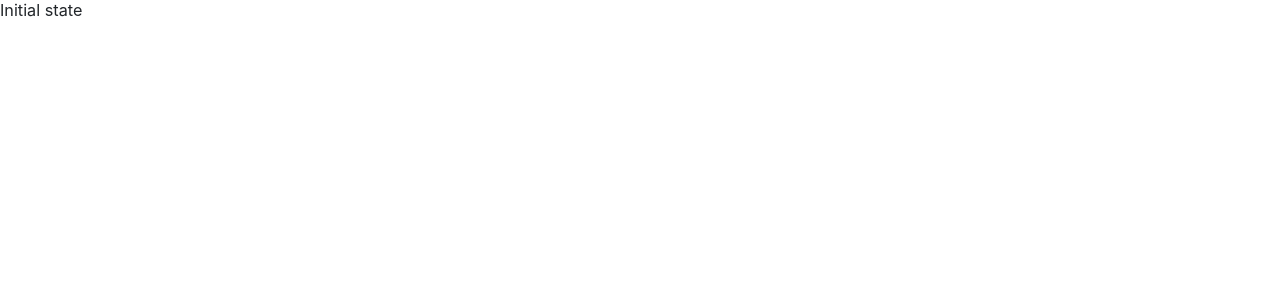
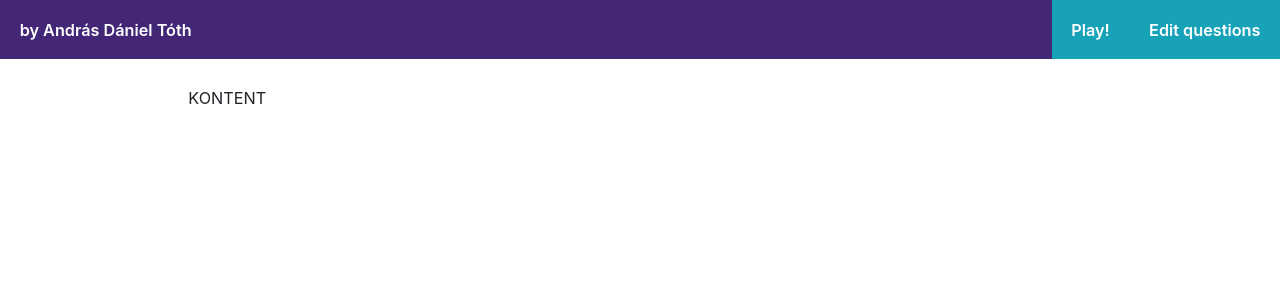
Before and after one commit to latobibor/icf-homework, a React (Create React App) app: page / in a window 1280 px wide. Shown: the top 300 px of the page. Built offline with nearby package versions, Linux system fonts and the light colour scheme.

Commit message:
basic layout

```diff
--- a/src/App.css
+++ /dev/null
@@ -1,3 +0,0 @@
-.app {
-  background-color: white;
-}
--- a/src/App.tsx
+++ b/src/App.tsx
@@ -1,11 +1,13 @@
-import React from 'react';
-import './App.css';
+import React from "react";
+import "./app.scss";
+import { Header } from "./components/header";
 
 function App() {
   return (
-    <div className="app">
-      Initial state
-    </div>
+    <>
+      <Header />
+      <div className="app">KONTENT</div>
+    </>
   );
 }
 
--- /dev/null
+++ b/src/app.scss
@@ -0,0 +1,8 @@
+@import "./style/variables";
+
+.app {
+  width: 75vw;
+  margin: 0 auto;
+
+  padding: $spacing-unit-4;
+}
--- /dev/null
+++ b/src/components/header.scss
@@ -0,0 +1,22 @@
+@import '../style/variables';
+
+header {
+  background-color: darken($purple, 20%);
+  color: white;
+
+  @include bold-font;
+
+  display: flex;
+
+  .header-menu {
+    padding: $spacing-unit-2;
+
+    &.disclaimer {
+      flex-grow: 1;
+    }
+
+    &.menu-item {
+      background-color: $cyan;
+    }
+  }
+}
--- /dev/null
+++ b/src/components/header.tsx
@@ -0,0 +1,14 @@
+import React from "react";
+import "./header.scss";
+
+export function Header() {
+  return (
+    <header>
+      <div className="header-menu disclaimer">by András Dániel Tóth</div>
+
+      <div className="header-menu menu-item">Play!</div>
+
+      <div className="header-menu menu-item">Edit questions</div>
+    </header>
+  );
+}
--- a/src/index.scss
+++ b/src/index.scss
@@ -1,14 +1,11 @@
 @import './style/resets.scss';
 @import './style/typography.scss';
-@import './style/style-imports.scss';
 
 body {
   background-color: $body-bg;
   color: $body-color;
 
-  font-family: -apple-system, BlinkMacSystemFont, "Segoe UI", "Roboto", "Oxygen",
-    "Ubuntu", "Cantarell", "Fira Sans", "Droid Sans", "Helvetica Neue",
-    sans-serif;
+  font-family: $font-family-base;
   -webkit-font-smoothing: antialiased;
   -moz-osx-font-smoothing: grayscale;
 }
--- a/src/index.tsx
+++ b/src/index.tsx
@@ -1,7 +1,7 @@
 import React from 'react';
 import ReactDOM from 'react-dom';
 import './index.scss';
-import App from './App';
+import App from './app';
 import * as serviceWorker from './serviceWorker';
 
 ReactDOM.render(
--- a/src/style/typography.scss
+++ b/src/style/typography.scss
@@ -1,5 +1,21 @@
-$base-font-size: calc(0.75rem + 0.33vw);
+@import './variables';
 
 :root {
   font-size: $base-font-size;
 }
+
+h1 {
+  font-size: calc(#{$base-font-size} * #{$ratio-4});
+}
+
+h2 {
+  font-size: calc(#{$base-font-size} * #{$ratio-3});
+}
+
+h3 {
+  font-size: calc(#{$base-font-size} * #{$ratio-2});
+}
+
+h4 {
+  font-size: calc(#{$base-font-size} * #{$ratio});
+}
--- /dev/null
+++ b/src/style/variables.scss
@@ -0,0 +1,19 @@
+@import './style-imports';
+
+// sizing
+$ratio: 1.2;
+$base-font-size: calc(0.75rem + 0.33vw);
+
+$ratio-4: $ratio * $ratio * $ratio * $ratio;
+$ratio-3: $ratio * $ratio * $ratio;
+$ratio-2: $ratio * $ratio;
+
+$spacing-unit: calc(#{$base-font-size});
+$spacing-unit-2: calc(#{$spacing-unit} * #{$ratio});
+$spacing-unit-3: calc(#{$spacing-unit} * #{$ratio-2});
+$spacing-unit-4: calc(#{$spacing-unit} * #{$ratio-3});
+
+// font styles
+@mixin bold-font {
+  font-weight: 600;
+}
```
Also changed, not shown: 1 other file (tests, documents, lock files or other folders).
